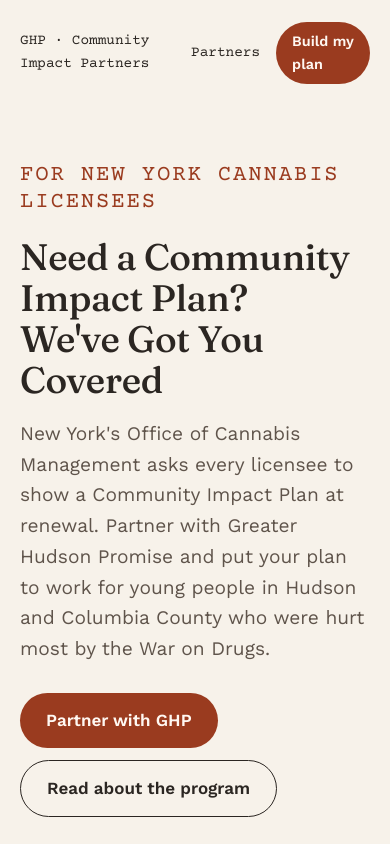
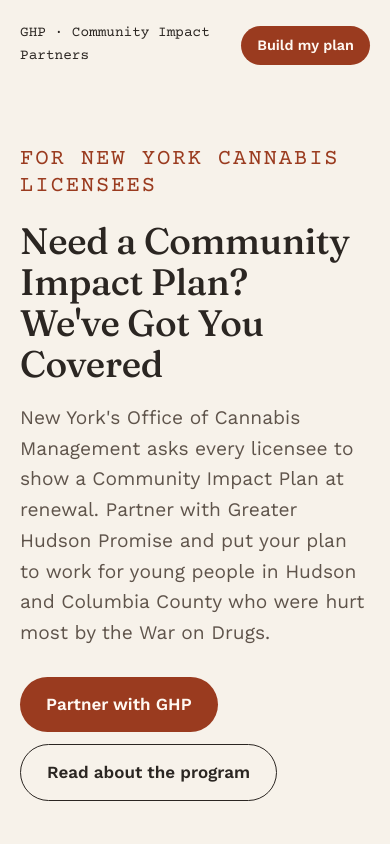
Before and after one commit to TeamDomes/ghp-partners, a Next.js app: page / in a window 390 px wide. Shown: the top 844 px of the page. Built offline with nearby package versions, Linux system fonts and the light colour scheme; no server answers.

Commit message:
Tidy mobile nav

```diff
--- a/app/globals.css
+++ b/app/globals.css
@@ -138,3 +138,6 @@ table.list td { border-bottom: 1px solid var(--line); padding: 10px; vertical-al
 
 .hero-eyebrow { display: block; font-family: var(--font-mono), monospace; text-transform: uppercase; letter-spacing: .08em; color: var(--accent); font-size: clamp(1.4rem, 3.6vw, 2.4rem); line-height: 1.2; margin-bottom: 1.25rem; }
 .hero h1 { text-wrap: balance; }
+
+.btn { white-space: nowrap; }
+@media (max-width: 600px) { .nav a.brand[href="#partners"] { display: none; } }
```
